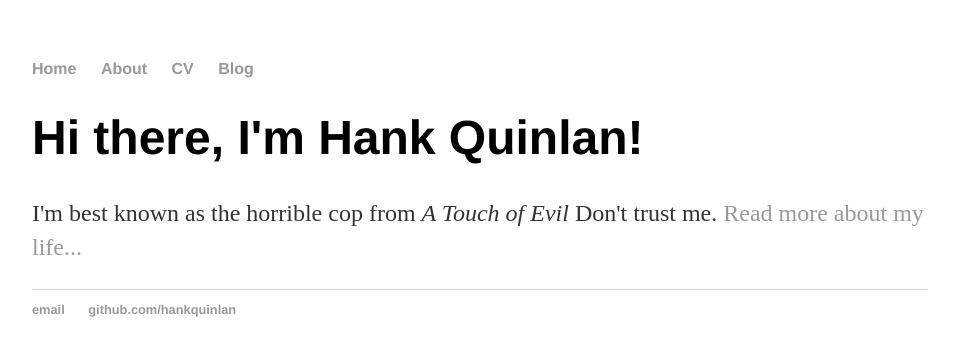
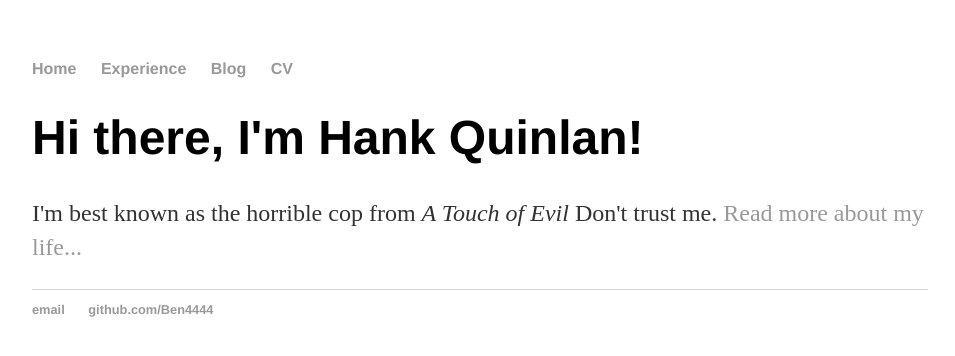
Before and after one commit to Ben4444/Ben4444.github.io, a Jekyll site: the page built from index.html, in a window 1280 px wide. Shown: the top 356 px of the page, without its empty margins (160-1115 px from the left). Built offline with Jekyll 4.4.1, drawn with Linux system fonts in a browser that asks for light colours.

Commit message:
Edited default.html file

```diff
--- a/_layouts/default.html
+++ b/_layouts/default.html
@@ -9,9 +9,9 @@
 			<nav>
 	    		<ul>
 	        		<li><a href="/">Home</a></li>
-		        	<li><a href="/about">About</a></li>
+		        	<li><a href="/experience">Experience</a></li>
+	        		<li><a href="/blog">Blog</a></li>
 	        		<li><a href="/cv">CV</a></li>
-	        		<li><a href="/blog">Blog</a></li>
 	    		</ul>
 			</nav>
 			<div class="container">
@@ -21,8 +21,8 @@
 			</div><!-- /.container -->
 			<footer>
 	    		<ul>
-	        		<li><a href="mailto:hankquinlanhub@gmail.com">email</a></li>
-	        		<li><a href="https://github.com/hankquinlan">github.com/hankquinlan</a></li>
+	        		<li><a href="mailto:bbarre11@jhu.edu">email</a></li>
+	        		<li><a href="https://github.com/Ben4444">github.com/Ben4444</a></li>
 				</ul>
 			</footer>
 		</body>
```
Also changed, not shown: _layouts/feed.html (deleted, +0 -9 lines).
